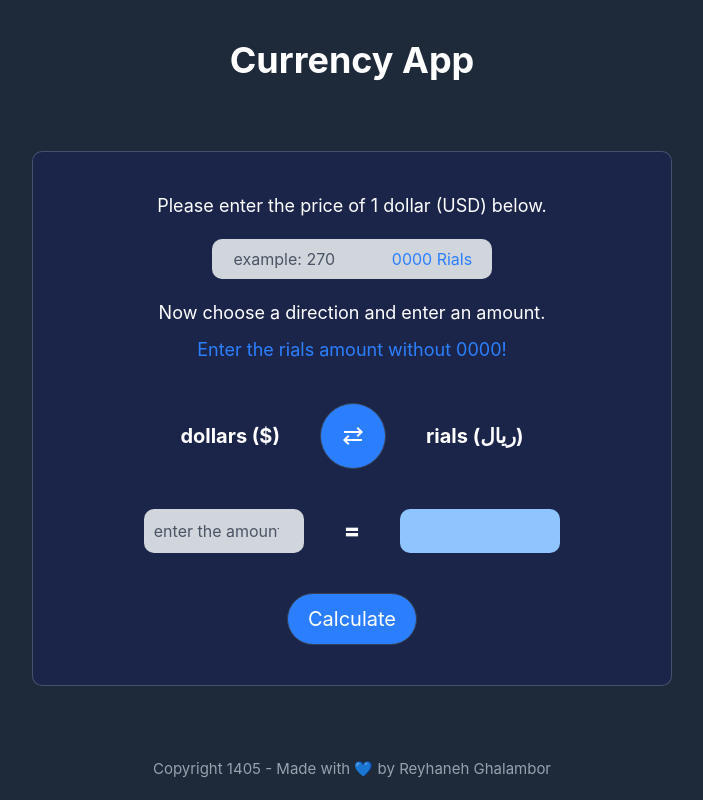
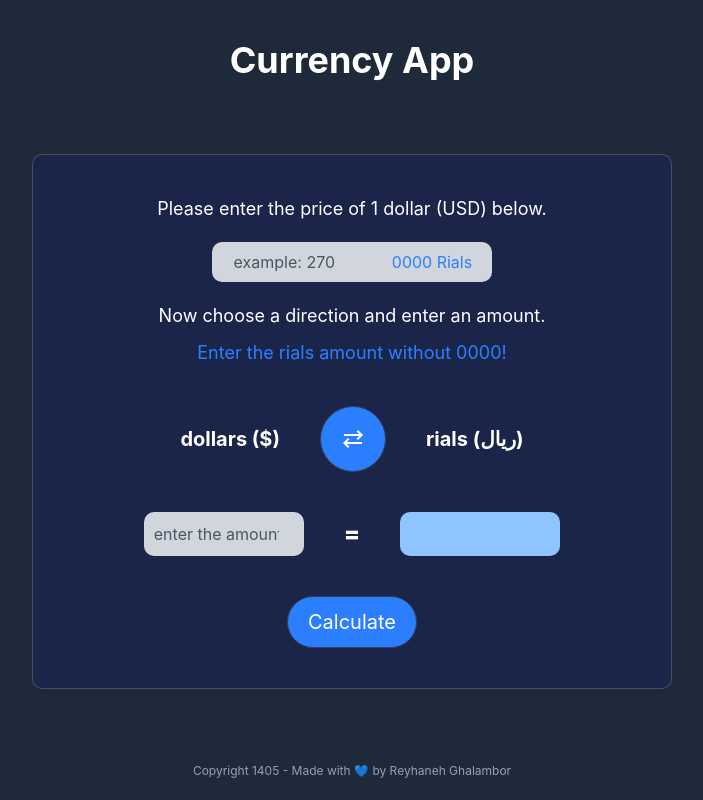
Before and after one commit to reyhanneh-gh/currency-app, a React (Vite) app: page / in a window 1280 px wide. Shown: the whole page, without its empty margins (288-991 px from the left). Built offline with nearby package versions, Linux system fonts and the light colour scheme.

Commit message:
footer fontSize change

```diff
--- a/src/components/Footer.jsx
+++ b/src/components/Footer.jsx
@@ -1,6 +1,6 @@
 function Footer(){
     return(
-        <h6 className="w-full h-fit text-center text-[15px] text-gray-400 pb-5">
+        <h6 className="w-full h-fit text-center text-[12px] text-gray-400 pb-5">
             Copyright 1405 - Made with 💙 by Reyhaneh Ghalambor
         </h6>
     )
```
